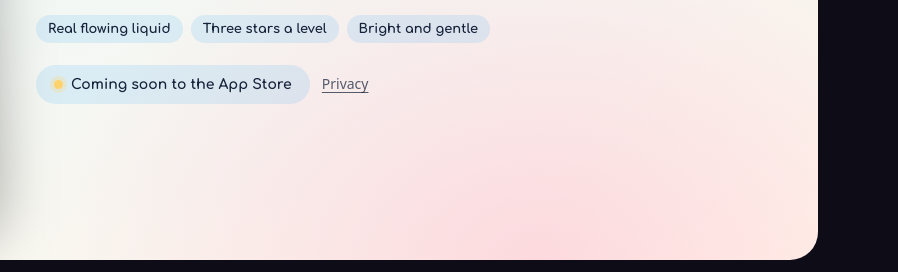
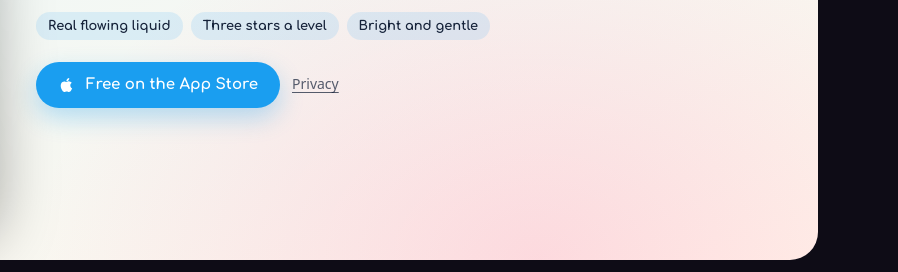
Before and after one commit to KulykAndrii/aksoftgames, a plain HTML site: page index.html in a window 1280 px wide. Shown: the part 2517-2789 px from the top of the page, 382-1280 px from the left. Drawn offline with Linux system fonts and the light colour scheme.

Commit message:
site: Pour & Freeze is on the App Store, its card gets the App Store button
Co-Authored-By: Claude Opus 5.5 <noreply@anthropic.com>

```diff
--- a/index.html
+++ b/index.html
@@ -274,7 +274,7 @@
             <p class="about">Real liquid that splashes, pools and spills. Freeze the stream right where it is: ice plugs a leak, raises a dam and puts a lid on a full glass so the next colour can pour over it.</p>
             <ul class="points"><li>Real flowing liquid</li><li>Three stars a level</li><li>Bright and gentle</li></ul>
             <div class="actions">
-              <span class="status">Coming soon to the App Store</span>
+              <a class="btn store" href="https://apps.apple.com/app/apple-store/id6825825802?pt=128585058&amp;ct=site&amp;mt=8"><svg viewBox="0 0 24 24" fill="currentColor" aria-hidden="true"><path d="M16.37 12.6c-.02-2.37 1.94-3.5 2.03-3.56-1.1-1.62-2.83-1.84-3.44-1.86-1.46-.15-2.86.86-3.6.86-.75 0-1.89-.84-3.1-.82-1.6.02-3.07.93-3.89 2.36-1.66 2.88-.42 7.13 1.19 9.47.79 1.14 1.73 2.42 2.96 2.37 1.19-.05 1.64-.77 3.08-.77 1.43 0 1.84.77 3.1.74 1.28-.02 2.09-1.16 2.87-2.31.9-1.32 1.28-2.6 1.3-2.67-.03-.01-2.48-.95-2.5-3.81zM14.03 5.6c.65-.8 1.1-1.9.98-3-.94.04-2.09.63-2.77 1.42-.6.7-1.14 1.84-1 2.92 1.05.08 2.13-.54 2.79-1.34z"/></svg>Free on the App Store</a>
               <a class="privacy" href="https://kulykandrii.github.io/pour-freeze-privacy/">Privacy</a>
             </div>
           </div>
```
